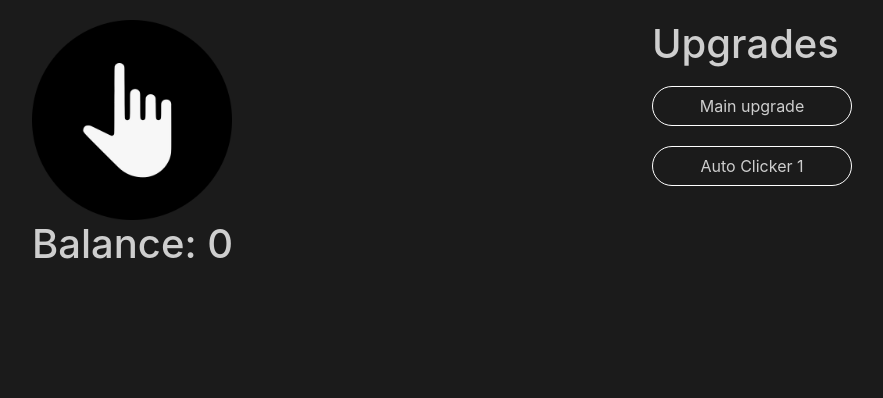
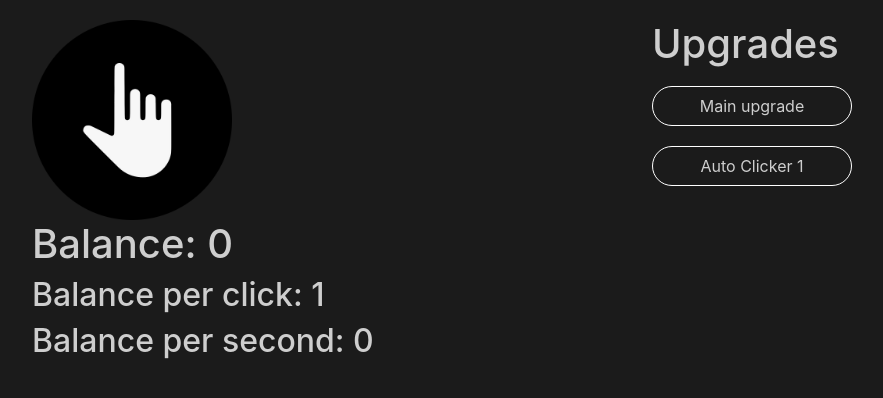
Before and after one commit to AntonioToni/idle-clicker, a React (Create React App) app: page / in a window 1280 px wide. Shown: the top 398 px of the page, without its empty margins (0-883 px from the left). Built offline with nearby package versions, Linux system fonts and the light colour scheme.

Commit message:
displayStats displays now per click and per second

```diff
--- a/src/App.tsx
+++ b/src/App.tsx
@@ -31,8 +31,12 @@ export function App(){
             <ClickHandler
             balance = {balance}
             setBalance = {setBalance}
-            increment= {upgradeMap.current.get('clickUpgrade')!.increment}/>
-            <DisplayStats balance = {balance}/>
+            increment = {upgradeMap.current.get('clickUpgrade')!.increment}
+            />
+            <DisplayStats balance = {balance}
+            clickIncrement = {upgradeMap.current.get('clickUpgrade')!.increment}
+            autoIncrement = {upgradeMap.current.get('autoClicker01')!.increment}
+            />
           </div>
           <div className="col-sm">
             <h1>Upgrades</h1>
@@ -67,7 +71,7 @@ const upgradeInvocationHandler = (
 
   if (upgradeMap.current.get(id)!.upgrade(balance)) {
     console.log(`Upgraded ${id} component.`);
-    setBalance(balance - cost);
+    setBalance(Math.round((balance - cost) * 10) / 10);
   } else {
     console.log(`Balance is too low to upgrade ${id} component.`)
   }
--- a/src/components/displayStats.tsx
+++ b/src/components/displayStats.tsx
@@ -1,10 +1,11 @@
 import React from "react";
-import { useState } from "react";
 
-export function DisplayStats({ balance: balance }: {balance : number;}){
+export function DisplayStats(props : {balance : number, clickIncrement : number, autoIncrement: number}){
   return(
     <>
-      <h1>Balance: {balance}</h1>
+      <h1>Balance: {props.balance}</h1>
+      <h2>Balance per click: {props.clickIncrement}</h2>
+      <h2>Balance per second: {props.autoIncrement}</h2>
     </>
   )
 }
```
